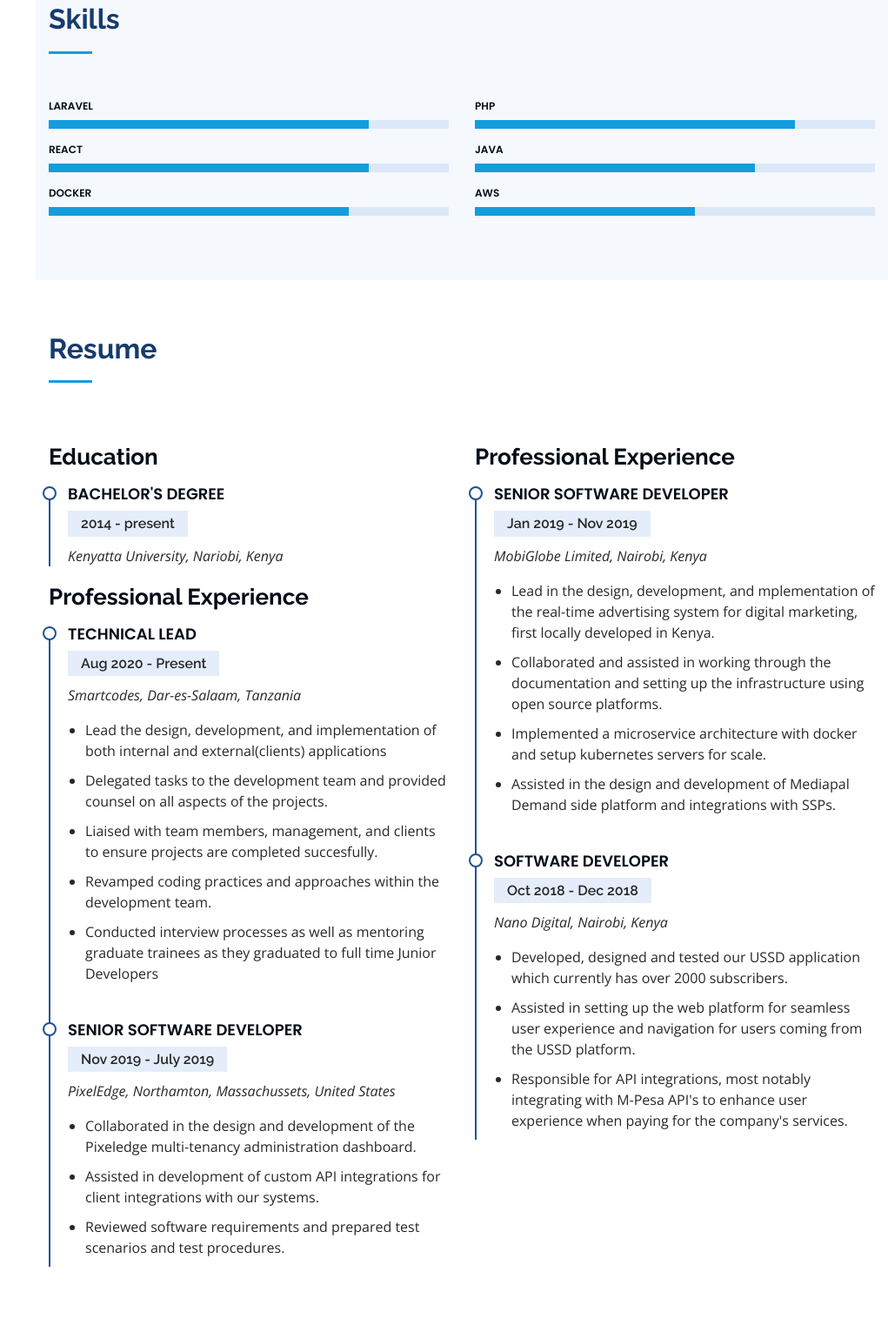
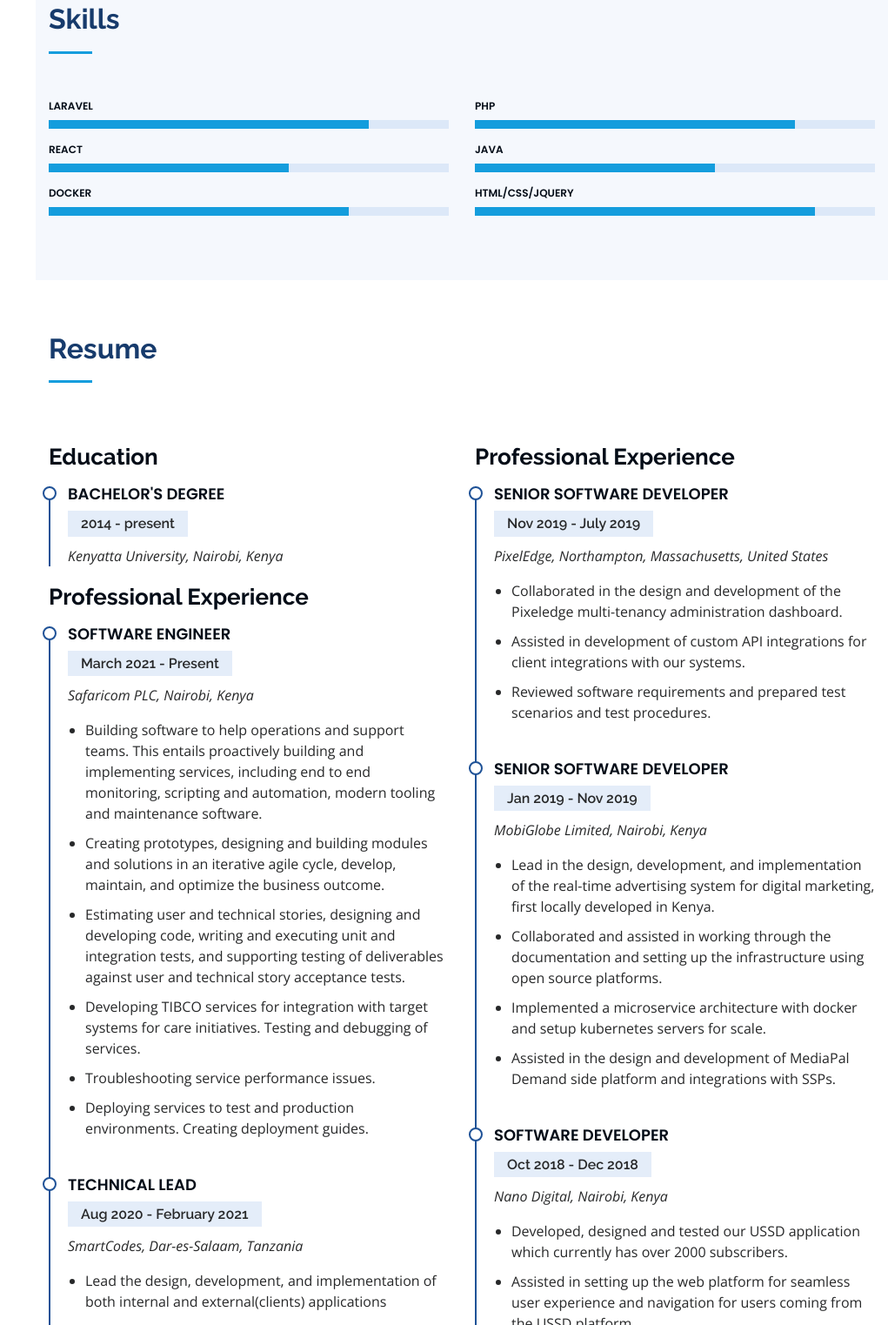
Before and after one commit to victorkiambi/victorkiambi.github.io, a plain HTML site: page index.html in a window 1280 px wide. Shown: the part 1277-2800 px from the top of the page at 87% size, without its empty margins (259-1280 px from the left). Drawn offline with nearby package versions, Linux system fonts and the light colour scheme.

Commit message:
updated portfolio

```diff
--- a/index.html
+++ b/index.html
@@ -95,7 +95,7 @@
             I believe that mentorship is as important as school work and devote my time to mentorship programs such as KamiLimu as well as helping friends learn programming.
           </p>
           <p>
-            Additionally, most times I probably mistake myself for being Batman due to my love for the character. Also a die-hard DC fan. When not working, you can also find me marveling around Porsches and Bentleys like a true petrol head would
+            Additionally, most times I probably mistake myself for being Batman due to my love for the character. Also a die-hard DC fan. When not working, you can also find me marveling around Porsche's and Bentley's like a true petrol head would.
           </p>
         </div>
 
@@ -214,7 +214,7 @@
 <!--                <i class="val">90%</i>-->
               </span>
               <div class="progress-bar-wrap">
-                <div class="progress-bar" role="progressbar" aria-valuenow="80" aria-valuemin="0" aria-valuemax="100"></div>
+                <div class="progress-bar" role="progressbar" aria-valuenow="60" aria-valuemin="0" aria-valuemax="100"></div>
               </div>
             </div>
 
@@ -245,16 +245,16 @@
 <!--                <i class="val">80%</i>-->
               </span>
               <div class="progress-bar-wrap">
-                <div class="progress-bar" role="progressbar" aria-valuenow="70" aria-valuemin="0" aria-valuemax="100"></div>
+                <div class="progress-bar" role="progressbar" aria-valuenow="60" aria-valuemin="0" aria-valuemax="100"></div>
               </div>
             </div>
 
             <div class="progress">
-              <span class="skill">AWS
+              <span class="skill">HTML/CSS/JQuery
 <!--                <i class="val">55%</i>-->
               </span>
               <div class="progress-bar-wrap">
-                <div class="progress-bar" role="progressbar" aria-valuenow="55" aria-valuemin="0" aria-valuemax="100"></div>
+                <div class="progress-bar" role="progressbar" aria-valuenow="85" aria-valuemin="0" aria-valuemax="100"></div>
               </div>
             </div>
 
@@ -280,7 +280,7 @@
             <div class="resume-item pb-0">
               <h4>Bachelor's Degree</h4>
               <h5>2014 - present</h5>
-              <p><em>Kenyatta University, Nariobi, Kenya</em></p>
+              <p><em>Kenyatta University, Nairobi, Kenya</em></p>
 <!--              <p>Qui deserunt veniam. Et sed aliquam labore tempore sed quisquam iusto autem sit. Ea vero voluptatum qui ut dignissimos deleniti nerada porti sand markend</p>-->
             </div>
 <!--            <div class="resume-item">-->
@@ -293,22 +293,45 @@
 
             <h3 class="resume-title">Professional Experience</h3>
             <div class="resume-item">
+              <h4>Software Engineer</h4>
+              <h5>March 2021 - Present</h5>
+              <p><em>Safaricom PLC, Nairobi, Kenya</em></p>
+              <ul>
+                <li>Building software to help operations and support teams. This entails proactively building and
+                  implementing services, including end to end monitoring, scripting and automation, modern tooling and maintenance software.</li>
+                <li>Creating prototypes, designing and building modules and solutions in an iterative agile cycle,
+                  develop, maintain, and optimize the business outcome. </li>
+                <li>Estimating user and technical stories, designing and developing code, writing and executing unit and integration tests, and supporting testing of deliverables against user
+                  and technical story acceptance tests.</li>
+                <li>Developing TIBCO services for integration with target systems for care initiatives.
+                  Testing and debugging of services.</li>
+                <li>Troubleshooting service performance issues.</li>
+                <li>Deploying services to test and production environments. Creating deployment guides.
+                </li>
+              </ul>
+              <!--              <p>Qui deserunt veniam. Et sed aliquam labore tempore sed quisquam iusto autem sit. Ea vero voluptatum qui ut dignissimos deleniti nerada porti sand markend</p>-->
+            </div>
+            <div class="resume-item">
               <h4>Technical Lead</h4>
-              <h5>Aug 2020 - Present</h5>
-              <p><em>Smartcodes, Dar-es-Salaam, Tanzania</em></p>
+              <h5>Aug 2020 - February 2021</h5>
+              <p><em>SmartCodes, Dar-es-Salaam, Tanzania</em></p>
               <ul>
                 <li>Lead the design, development, and implementation of both internal and external(clients) applications</li>
                 <li>Delegated tasks to the development team and provided counsel on all aspects of the projects. </li>
-                <li>Liaised with team members, management, and clients to ensure projects are completed succesfully.</li>
+                <li>Liaised with team members, management, and clients to ensure projects are completed successfully.</li>
                 <li>Revamped coding practices and approaches within the development team.</li>
                 <li>Conducted interview processes as well as mentoring graduate trainees as they graduated to full time Junior Developers</li>
               </ul>
 <!--              <p>Qui deserunt veniam. Et sed aliquam labore tempore sed quisquam iusto autem sit. Ea vero voluptatum qui ut dignissimos deleniti nerada porti sand markend</p>-->
             </div>
+
+          </div>
+          <div class="col-lg-6" data-aos="fade-up" data-aos-delay="100">
+            <h3 class="resume-title">Professional Experience</h3>
             <div class="resume-item">
               <h4>Senior Software Developer</h4>
               <h5>Nov 2019 - July 2019</h5>
-              <p><em>PixelEdge, Northamton, Massachussets, United States</em></p>
+              <p><em>PixelEdge, Northampton, Massachusetts, United States</em></p>
               <ul>
                 <li>Collaborated in the design and development of the Pixeledge multi-tenancy administration dashboard.
                 </li>
@@ -318,19 +341,16 @@
                 </li>
               </ul>
             </div>
-          </div>
-          <div class="col-lg-6" data-aos="fade-up" data-aos-delay="100">
-            <h3 class="resume-title">Professional Experience</h3>
             <div class="resume-item">
               <h4>Senior Software Developer</h4>
               <h5>Jan 2019 - Nov 2019</h5>
               <p><em>MobiGlobe Limited, Nairobi, Kenya </em></p>
               <ul>
-                <li>Lead in the design, development, and mplementation of the real-time advertising system for digital marketing,
+                <li>Lead in the design, development, and implementation of the real-time advertising system for digital marketing,
                   first locally developed in Kenya. </li>
                 <li>Collaborated and assisted in working through the documentation and setting up the infrastructure using open source platforms. </li>
                 <li>Implemented a microservice architecture with docker and setup kubernetes servers for scale. </li>
-                <li>Assisted in the design and development of Mediapal Demand side platform and integrations with SSPs.</li>
+                <li>Assisted in the design and development of MediaPal Demand side platform and integrations with SSPs.</li>
               </ul>
             </div>
             <div class="resume-item">
```
